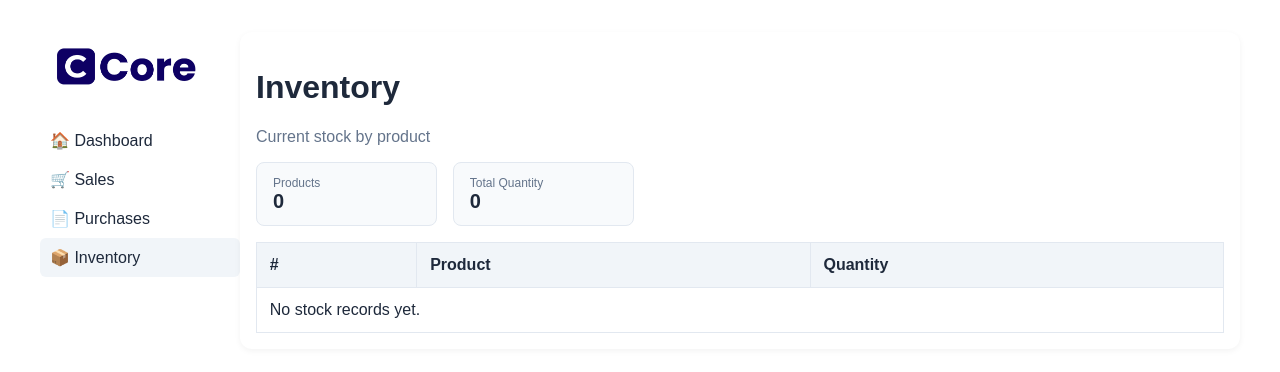
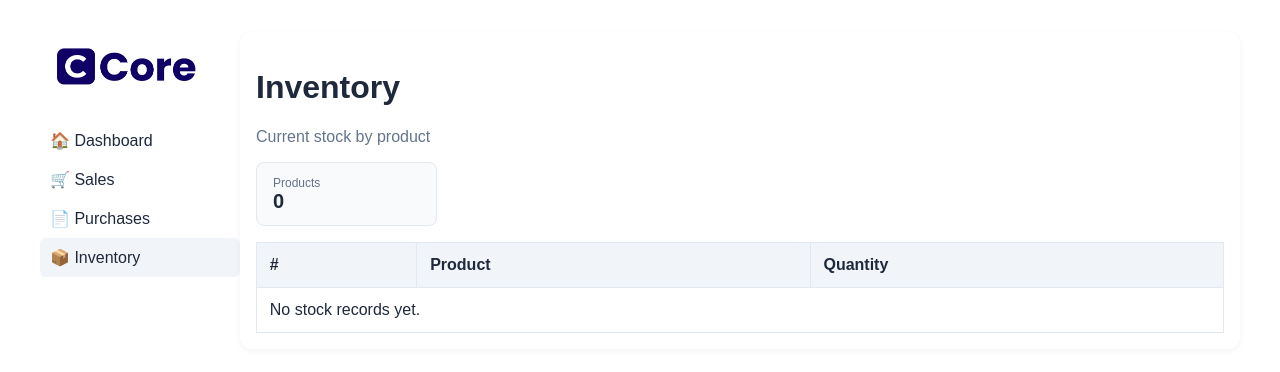
Before and after one commit to CaioHentz/Core, a Django app: page /inventory/ in a window 1280 px wide. Shown: the top 372 px of the page. Run offline with Django 5.2, Linux system fonts and the light colour scheme; data that the repository does not hold is empty.

Commit message:
update: changed inventory html

```diff
--- a/templates/galeria/inventory.html
+++ b/templates/galeria/inventory.html
@@ -126,17 +126,6 @@
               {{ stocks|length }}
             </div>
           </div>
-          <div class="summary-item">
-            <div style="font-size: 12px; color:#64748b;">Total Quantity</div>
-            <div style="font-size: 20px; font-weight: 600;">
-              {% with 0 as total %}
-                {% for s in stocks %}
-                  {% if forloop.first %}{% widthratio s.quantity 1 1 as total %}{% else %}{% widthratio total|add:s.quantity 1 1 as total %}{% endif %}
-                {% endfor %}
-                {{ total }}
-              {% endwith %}
-            </div>
-          </div>
         </div>
 
         <table>
```
